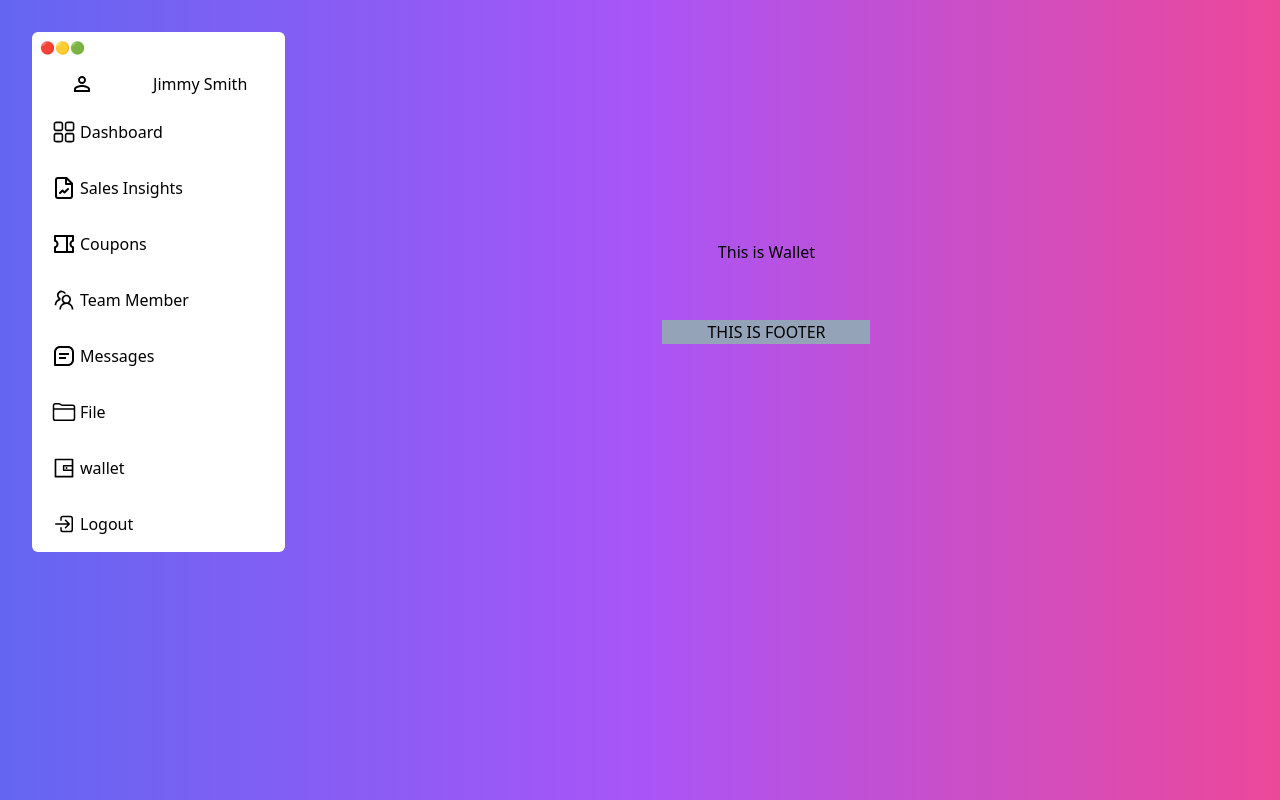
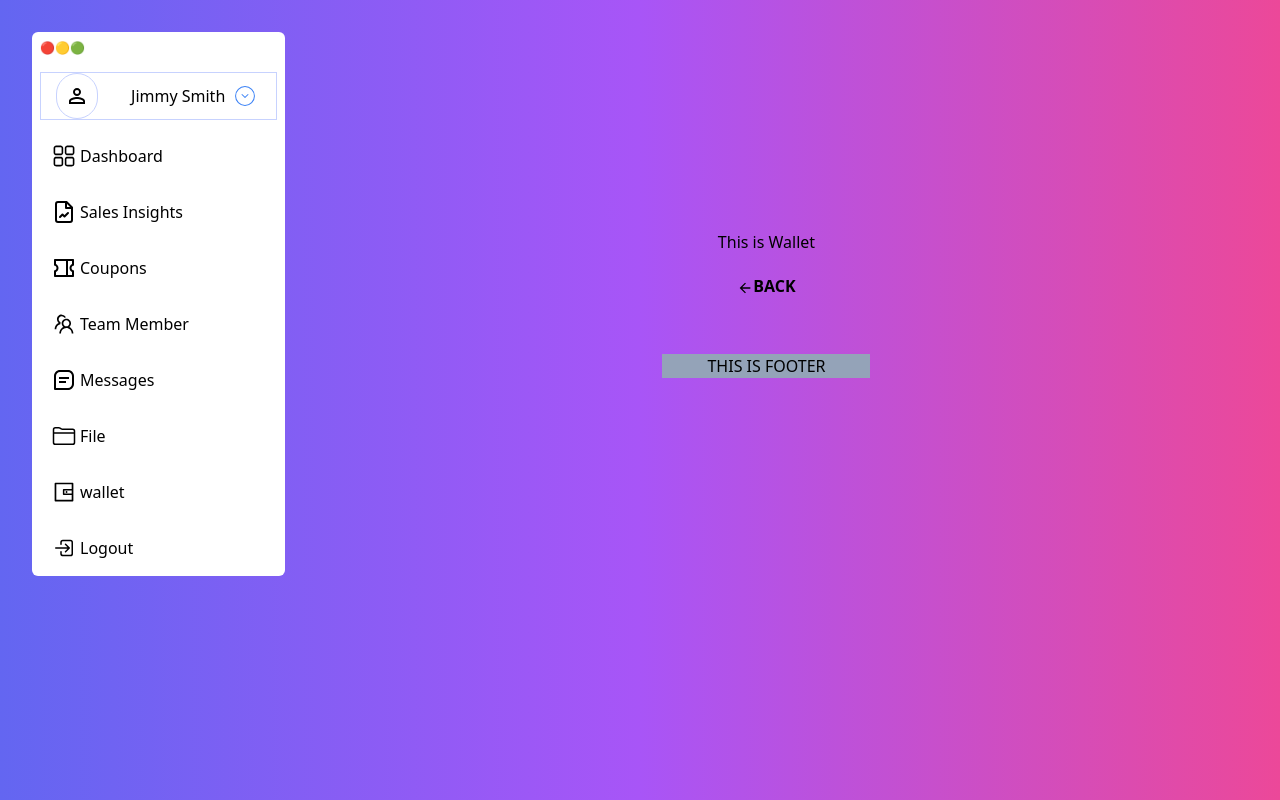
Before and after one commit to ItsBahare/nav-route, a React (Vite) app: page /wallet in a window 1280 px wide. Built offline with nearby package versions, Linux system fonts and the light colour scheme.

Commit message:
daynamic style base on closing

```diff
--- a/src/components/Navbar.jsx
+++ b/src/components/Navbar.jsx
@@ -5,6 +5,7 @@ import { IoFolderOutline, IoLogInOutline } from "react-icons/io5";
 import { BiMessageSquareDetail } from "react-icons/bi";
 import { RiCoupon2Line } from "react-icons/ri";
 import { MdOutlinePersonOutline } from "react-icons/md";
+import { CiCircleChevDown } from "react-icons/ci";
 import { RxDashboard } from "react-icons/rx";
 import { Link } from "react-router-dom";
 import { useState } from "react";
@@ -12,7 +13,7 @@ import { useState } from "react";
 function Navbar() {
   const [isOpen, setIsOpen] = useState(false);
   return (
-    <div className="rounded-md text-black bg-white w-80">
+    <div className={`rounded-md text-black bg-white ${isOpen?"":"w-80"} `}>
       <div className="text-left p-2 flex">
         <span className="text-xs">🔴</span>
         <span className="text-xs cursor-pointer" onClick={() => setIsOpen((is) => !is)}>
@@ -20,59 +21,82 @@ function Navbar() {
         </span>
         <span className="text-xs">🟢</span>
       </div>
-      <div className="cursor-pointer mx-2 my-2 flex justify-around">
-        <span>
-          <MdOutlinePersonOutline className="w-6 h-6" />
+      <div
+        className={` ${isOpen ? "" : "border border-indigo-200 bg-opacity-25 "} justify-around cursor-pointer mx-2 my-2 flex  items-center`}>
+        <span className="border border-indigo-200 bg-opacity-25 rounded-full p-2">
+          <MdOutlinePersonOutline className="w-6 h-7 " />
         </span>
-        <div className="">
+        <div className="flex p-1 items-center">
           <h4 className={`${isOpen ? "hidden" : "font-medium"}`}>Jimmy Smith</h4>
+          {isOpen ? (
+            ""
+          ) : (
+            <span>
+              <CiCircleChevDown className="w-6 h-6 ml-2 text-blue-500 font-medium " />
+            </span>
+          )}
         </div>
       </div>
       <div>
-        <Link to="/Dashboard" className="p-4 flex hover:bg-indigo-500 hover:bg-opacity-25 hover:text-blue-500">
+        <Link
+          to="/Dashboard"
+          className="p-4 flex hover:bg-indigo-500 hover:bg-opacity-25 hover:text-blue-500">
           <span className="mx-1">
             <RxDashboard className="w-6 h-6" />
           </span>
           <span className={` ${isOpen ? "hidden" : "font-medium"}`}>Dashboard</span>
-
         </Link>
-        <Link className="p-4 flex hover:bg-indigo-500 hover:bg-opacity-25 hover:text-blue-500" to="Sales">
+        <Link
+          className="p-4 flex hover:bg-indigo-500 hover:bg-opacity-25 hover:text-blue-500"
+          to="Sales">
           <span className="mx-1">
             <LuFileLineChart className="w-6 h-6" />
           </span>
           <span className={`${isOpen ? "hidden" : "font-medium"}`}>Sales Insights</span>
         </Link>
-        <Link className="p-4 flex hover:bg-indigo-500 hover:bg-opacity-25 hover:text-blue-500" to="/Coupons">
+        <Link
+          className="p-4 flex hover:bg-indigo-500 hover:bg-opacity-25 hover:text-blue-500"
+          to="/Coupons">
           <span className="mx-1">
             <RiCoupon2Line className="w-6 h-6" />
           </span>
           <span className={`${isOpen ? "hidden" : "font-medium"}`}>Coupons</span>
         </Link>
-        <Link className="p-4 flex hover:bg-indigo-500 hover:bg-opacity-25 hover:text-blue-500" to="/TeamMember">
+        <Link
+          className="p-4 flex hover:bg-indigo-500 hover:bg-opacity-25 hover:text-blue-500"
+          to="/TeamMember">
           <span className="mx-1">
             <AiOutlineTeam className="w-6 h-6" />
           </span>
           <span className={`${isOpen ? "hidden" : "font-medium"}`}>Team Member</span>
         </Link>
-        <Link className="p-4 flex hover:bg-indigo-500 hover:bg-opacity-25 hover:text-blue-500" to="/Messages">
+        <Link
+          className="p-4 flex hover:bg-indigo-500 hover:bg-opacity-25 hover:text-blue-500"
+          to="/Messages">
           <span className="mx-1">
             <BiMessageSquareDetail className="w-6 h-6" />
           </span>
           <span className={`${isOpen ? "hidden" : "font-medium"}`}>Messages</span>
         </Link>
-        <Link className="p-4 flex hover:bg-indigo-500 hover:bg-opacity-25 hover:text-blue-500" to="/File">
+        <Link
+          className="p-4 flex hover:bg-indigo-500 hover:bg-opacity-25 hover:text-blue-500"
+          to="/File">
           <span className="mx-1">
             <IoFolderOutline className="w-6 h-6" />
           </span>
           <span className={`${isOpen ? "hidden" : "font-medium"}`}>File</span>
         </Link>
-        <Link className="p-4 flex hover:bg-indigo-500 hover:bg-opacity-25 hover:text-blue-500" to="/wallet">
+        <Link
+          className="p-4 flex hover:bg-indigo-500 hover:bg-opacity-25 hover:text-blue-500"
+          to="/wallet">
           <span className="mx-1">
             <AiOutlineWallet className="w-6 h-6" />
           </span>
           <span className={`${isOpen ? "hidden" : "font-medium"}`}>wallet</span>
         </Link>
-        <Link className="p-4 flex hover:bg-indigo-500 hover:bg-opacity-25 hover:text-blue-500" to="/">
+        <Link
+          className="p-4 flex hover:bg-indigo-500 hover:bg-opacity-25 hover:text-blue-500"
+          to="/">
           <span className="mx-1">
             <IoLogInOutline className="w-6 h-6" />
           </span>
--- a/src/components/RouteNav.jsx
+++ b/src/components/RouteNav.jsx
@@ -62,7 +62,15 @@ function RouteNav() {
           </div>
         }
       />
-      <Route path="/wallet" element={<div className="text-center mx-auto">This is Wallet</div>} />
+      <Route
+        path="/wallet"
+        element={
+          <div className="text-center mx-auto">
+            This is Wallet
+            <BackNavigation />
+          </div>
+        }
+      />
     </Routes>
   );
 }
```
Also changed, not shown: public/build/tailwind.css.
